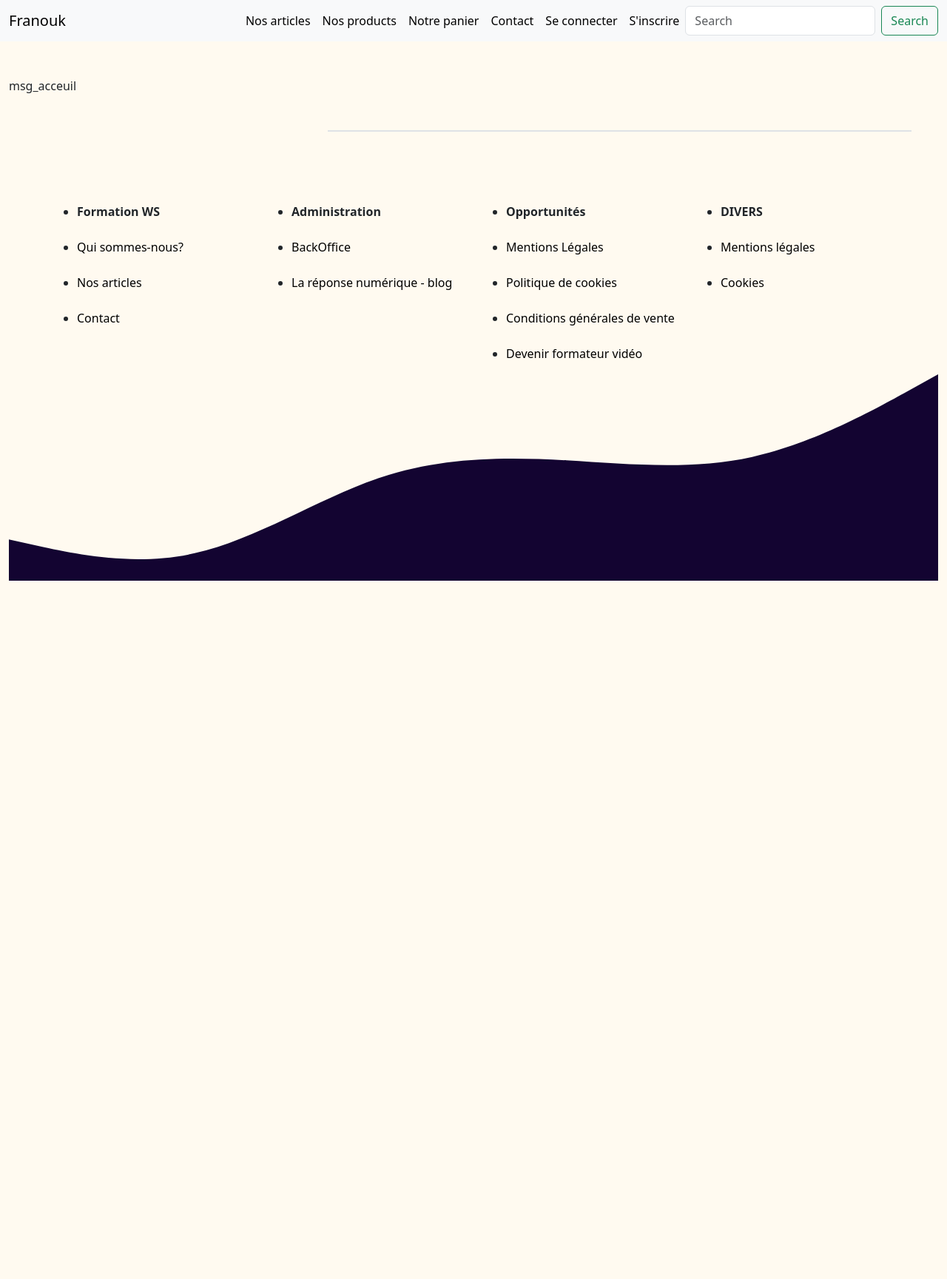
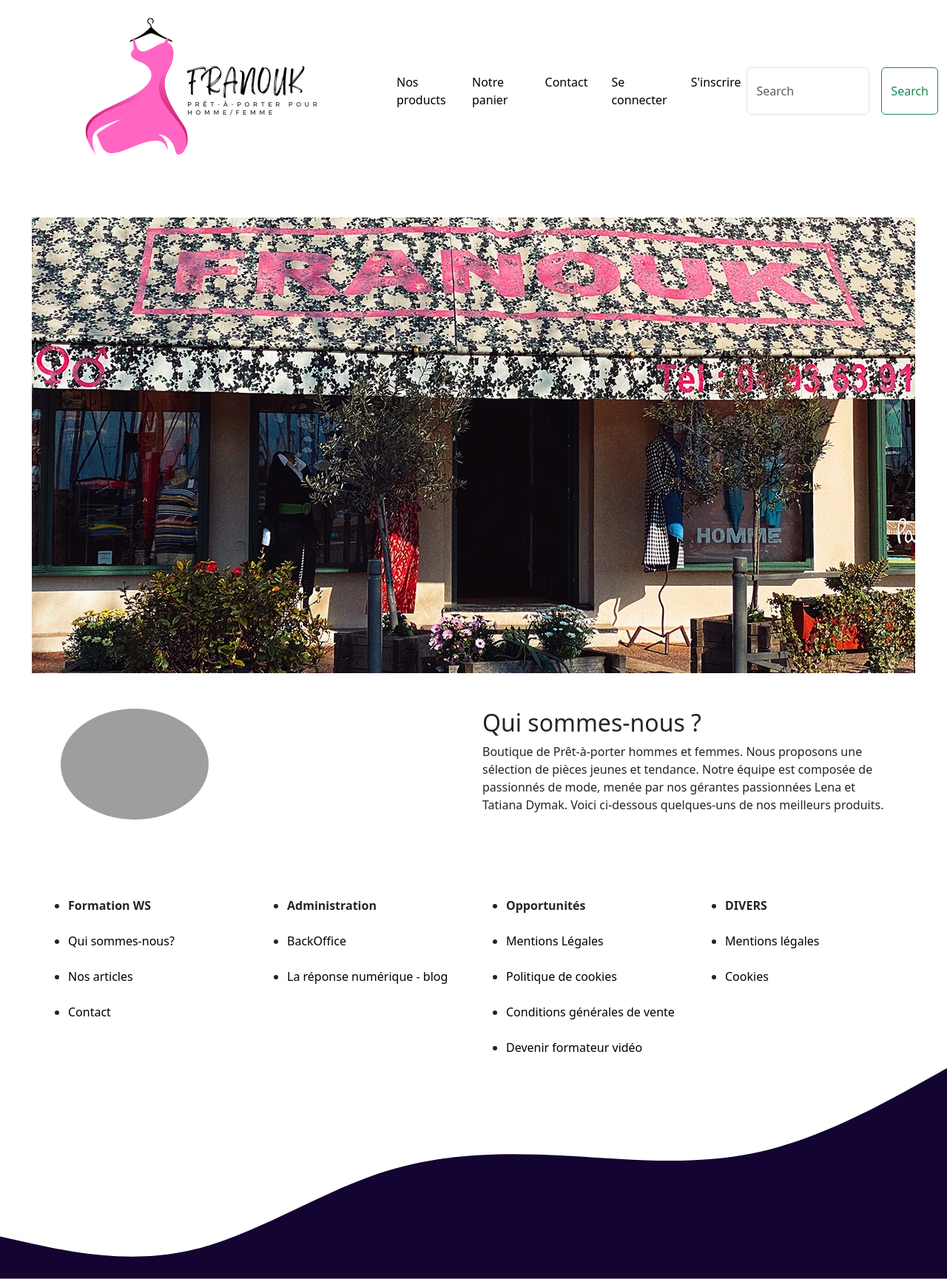
Before and after one commit to Borisdmk/Eshop2024, a Symfony app: template templates/home/index.html.twig in a window 1280 px wide. Shown: the whole page at 74% size. Before the commit the page ends 785 px from the top, so only its background shows below. Run offline with Twig, Linux system fonts and the light colour scheme; the template is opened without the code that fills it, so the values that code supplies are empty; style sheets or scripts are compiled from the project's sources; some libraries are stand-ins or nearby versions; grey boxes are pictures that could not be loaded.

Commit message:
barre de nav, page home et photo

```diff
--- a/assets/styles/app.scss
+++ b/assets/styles/app.scss
@@ -6,7 +6,7 @@ a {
 }
 
 body {
-    background-color: floralwhite;
+    background-color: white;
 }
 
 /* public/css/cart.css */
--- a/src/Controller/admin/ProductCrudController.php
+++ b/src/Controller/admin/ProductCrudController.php
@@ -4,6 +4,7 @@ namespace App\Controller\Admin;
 
 use App\Entity\Product;
 use EasyCorp\Bundle\EasyAdminBundle\Controller\AbstractCrudController;
+use EasyCorp\Bundle\EasyAdminBundle\Field\AssociationField;
 use EasyCorp\Bundle\EasyAdminBundle\Field\IdField;
 use EasyCorp\Bundle\EasyAdminBundle\Field\ImageField;
 use EasyCorp\Bundle\EasyAdminBundle\Field\IntegerField;
@@ -30,6 +31,7 @@ class ProductCrudController extends AbstractCrudController
             ->setUploadedFileNamePattern('[slug]-[contenthash].[extension]')
             ->setRequired(false),
             TextField::new('price'),
+            AssociationField::new('category'),
             IntegerField::new('stock'),
 
         ];
--- a/templates/home/index.html.twig
+++ b/templates/home/index.html.twig
@@ -5,25 +5,72 @@
 
 {% block body %}
 
-	{{'msg_acceuil'|trans}}
+	{# Commentaire sur l'accueil #}
+	{# {{'msg_acceuil'|trans}} #}
 
-	<div class="row p-5">
+	{# Affichage de la photo de la boutique en haut sous la navigation #}
+		<div class="container-fluid"> <div class="row">
+			<div class="col px-4">
+				<img src="{{ asset('uploads/boutique/boutique.jpg') }}" alt="Boutique" class="img-fluid mx-auto d-block" style="max-height: 1000px;">
+			</div>
+		</div>
+	</div>
 
-		<ul class="list-group col-4">
 
+	{# Partie "Qui sommes-nous?" #}
+	<div class="container py-5">
+		<div class="row">
+			<div class="col-md-6">
+				<img src="{{ asset('path/to/profil.jpg') }}" alt="Profil" class="img-fluid rounded-circle" style="width: 200px;">
+			</div>
+			<div class="col-md-6">
+				<h2>Qui sommes-nous ?</h2>
+				<p>
+					Boutique de Prêt-à-porter hommes et femmes. Nous proposons une sélection de pièces jeunes et tendance. Notre équipe est composée de passionnés de mode, menée par nos gérantes passionnées Lena et Tatiana Dymak. Voici ci-dessous quelques-uns de nos meilleurs produits.
+				</p>
+			</div>
+		</div>
+	</div>
+
+
+	{# Affichage des catégories à gauche et des produits à droite #}
+	<div class="container">
+		<div class="row">
+			<div class="col-md-4">
+				<ul class="list-group">
 					{% for category in categories %}
-
 						<li class="list-group-item">
-					<a href="{{ path('app_get_product_by_category', {id_category : category.id}) }}">
-						{{category.title}}
-					</a>
+							<a href="{{ path('app_get_product_by_category', {id_category : category.id}) }}">{{ category.title }}</a>
 						</li>
-
 					{% endfor %}
 				</ul>
+			</div>
+			<div class="col-md-8">
+				<div class="row">
+					{% for product in products %}
+						<div class="col-md-6 mb-4" id="list-products">
+							<div class="card">
+								<a href="{{ path('app_product_show', {id : product.id })}}" class="card-link">
+									<img src="{{ asset('/uploads/products/' ~ product.picture) }}" class="card-img-top" alt="{{ product.title }}">
+								</a>
+								<div class="card-body">
+									<h5 class="card-title">{{ product.title }}</h5>
+									<p class="card-text">{{ product.description }}</p>
+								</div>
+							</div>
+						</div>
+					{% endfor %}
+				</div>
+			</div>
+		</div>
+	</div>
 
+	<div class="navigation">
+		{{ knp_pagination_render(products) }}
+	</div>
 
-		<div class="col-8 border">
+{% endblock %}
+
 
 {# ASYCHROME je veux que avec le select je puisse faire un choix sans recharger la page
         javascript qui communique avec php en passant par asychrome #}
@@ -34,34 +81,3 @@
                     <option value="DESC"> Par date décroissant </option>
                 </select>
             </form> #}
-
-
-{% for product in products %}
-    <div class="col-md-12" id="list-products">
-        <a href="{{ path('app_product_show', {id : product.id })}}">
-            <div class="product d-flex p-3">
-                {% if product.picture is empty %}
-                    <img class="col-md-4" src="{{ asset('/uploads/products/default.jpg') }}" alt="{{product.title}}" title="{{product.title}}">
-                {% else %}
-                    <img class="col-md-4" src="{{ asset('/uploads/products/' ~ product.picture) }}" alt="{{product.title}}" title="{{product.title}}">
-                {% endif %}
-                <div class="d-flex flex-column ms-3">
-                    <h3>
-                        {{product.title}}
-                    </h3>
-                    <p>
-                        {{product.description}}
-                    </p>
-                </div>
-            </div>
-        </a>
-    </div>
-{% endfor %}
-		</div>
-
-			<div class="navigation">
-				{{ knp_pagination_render(products) }}
-			</div>
-
-
-		{% endblock %}
--- a/templates/nav.html.twig
+++ b/templates/nav.html.twig
@@ -1,7 +1,9 @@
-<nav class="navbar navbar-expand-lg navbar-light bg-light">
+<nav class="navbar navbar-expand-lg navbar-light bg-white">
   <div class="container-fluid">
 
-    <a class="navbar-brand" href="{{path('app_home')}}">Franouk</a>
+    <a class="navbar-brand" href="{{path('app_home')}}">
+    <img src="{{ asset('uploads/logo/franouk_logo.png') }}" alt="Franouk Logo">
+    </a>
 
     <button class="navbar-toggler" type="button" data-bs-toggle="collapse" data-bs-target="#navbarSupportedContent" aria-controls="navbarSupportedContent" aria-expanded="false" aria-label="Toggle navigation">
       <span class="navbar-toggler-icon"></span>
@@ -9,28 +11,25 @@
 
     <div class="collapse navbar-collapse justify-content-end" id="navbarSupportedContent">
 
-      <ul class="navbar-nav mr-auto">
-        <li class="nav-item">
-          <a class="nav-link active" aria-current="page" href="">Nos articles</a>
-        </li>
-        <li class="nav-item">
+      <ul class="navbar-nav mx-auto">
+        <li class="nav-item me-3">
           <a class="nav-link active" aria-current="page" href="">Nos products</a>
         </li>
-        <li class="nav-item">
+        <li class="nav-item me-3">
           <a class="nav-link active" aria-current="page" href="">Notre panier</a>
         </li>
-        <li class="nav-item">
+        <li class="nav-item me-3">
           <a class="nav-link" href="">Contact</a>
         </li>
       {% if is_granted('ROLE_USER') %}
         <li class="nav-item">
           <a class="nav-link" href="{{path('app_profile')}}">Profile</a>
         </li>
-        <li class="nav-item">
+        <li class="nav-item me-3">
           <a class="nav-link" href="{{path('app_logout')}}">Déconnexion</a>
         </li>
       {% else %}
-      <li class="nav-item">
+      <li class="nav-item me-3">
       <a class="nav-link" href="{{path('app_login')}}">Se connecter</a>
       </li>
       <li class="nav-item">
@@ -41,7 +40,7 @@
 
       <form class="d-flex" action="">
 
-        <input class="form-control me-2" type="search" name="search" placeholder="Search" aria-label="Search">
+        <input class="form-control me-3" type="search" name="search" placeholder="Search" aria-label="Search">
 
         <button class="btn btn-outline-success" type="submit">
           Search
```
Also changed, not shown: templates/product/all_product.html.twig (added, +39 -0 lines), public/uploads/boutique/boutique.jpg (added), public/uploads/logo/franouk_logo.png (added), public/uploads/logo/franouk_logo2.png (added). Lines whose indentation alone changed are shown as unchanged.
